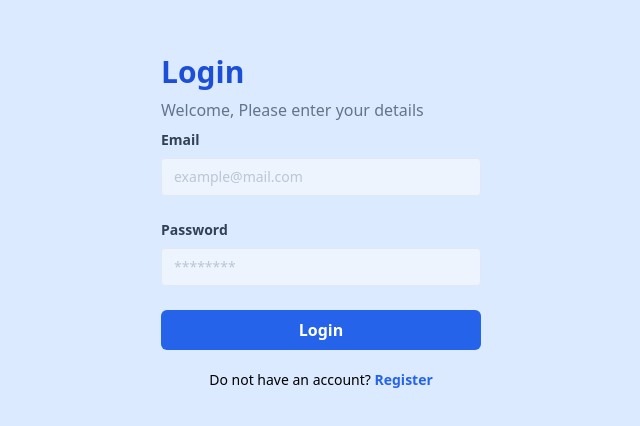
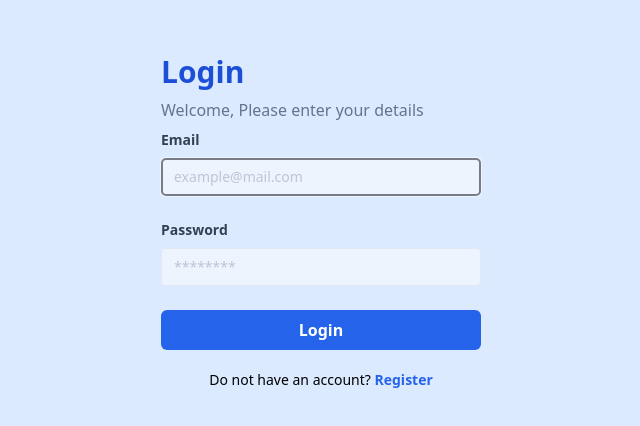
Before and after one commit to sigit1986/my-react-app, a React (Vite) app: page /login in a window 1280 px wide. Shown: the part 178-604 px from the top of the page, without its empty margins (319-959 px from the left). Built offline with nearby package versions, Linux system fonts and the light colour scheme.

Commit message:
mengubah input index formlogin

```diff
--- a/src/Pages/products.jsx
+++ b/src/Pages/products.jsx
@@ -1,5 +1,5 @@
 /* eslint-disable no-unused-vars */
-import { Fragment, useEffect, useState } from "react";
+import { Fragment, useEffect, useRef, useState } from "react";
 import CardProduct from "../components/Fragments/CardProduct";
 import Button from "../components/Elements/Button";
 
@@ -62,6 +62,24 @@
         }
     }
 
+    // useRef
+    const cartRef = useRef(JSON.parse(localStorage.getItem("cart")) || []);
+
+    const handleAddToCartRef = (id) => {
+        cartRef.current = [...cartRef.current, {id, qty: 1}];
+        localStorage.setItem("cart", JSON.stringify(cartRef.current));
+    };
+
+    const totalPriceRef = useRef(null);
+
+    useEffect(() => {
+        if (cart.length > 0) {
+            totalPriceRef.current.style.display = "table-row";
+        }else {
+            totalPriceRef.current.style.display = "none";
+        }
+    }, [cart]);
+
     return (
         <Fragment>
             <div className="flex justify-end h-20 bg-blue-600 text-white items-center px-10">
@@ -109,7 +127,7 @@
                                     </tr>
                                 )
                             })}
-                            <tr>
+                            <tr ref={totalPriceRef}>
                                 <td colSpan={3}>
                                     <b>Total Price</b>
                                 </td>
--- a/src/components/Elements/Input/Input.jsx
+++ b/src/components/Elements/Input/Input.jsx
@@ -1,5 +1,8 @@
-const Input = (props) => {
-    // eslint-disable-next-line react/prop-types
+/* eslint-disable react/prop-types */
+/* eslint-disable react/display-name */
+import { forwardRef } from "react";
+
+const Input = forwardRef((props, ref) => {
       const {type, placeholder, name} = props;
       return(
           <input
@@ -8,8 +11,9 @@
             placeholder={placeholder}
             name={name}
             id={name}
+            ref={ref}
           />
       );
-};
+  });
 
 export default Input;
--- a/src/components/Elements/Input/index.jsx
+++ b/src/components/Elements/Input/index.jsx
@@ -1,16 +1,18 @@
+/* eslint-disable react/display-name */
+/* eslint-disable react/prop-types */
+import { forwardRef } from "react";
 import Input from "./Input";
 import Label from "./Label.jsx";
 
 
-const InputForm = (props) => {
-    // eslint-disable-next-line react/prop-types
-    const {label, name, type, placeholder} = props;
-    return(
-        <div className="mb-6">
-            <Label htmlFor={name}>{label}</Label>
-            <Input name={name} type={type} placeholder={placeholder} />
-        </div>
-    )
-}
+const InputForm = forwardRef((props, ref) => {
+        const {label, name, type, placeholder} = props;
+        return(
+            <div className="mb-6">
+                <Label htmlFor={name}>{label}</Label>
+                <Input name={name} type={type} placeholder={placeholder} ref={ref}/>
+            </div>
+        );
+    });
 
 export default InputForm;
--- a/src/components/Fragments/FormLogin.jsx
+++ b/src/components/Fragments/FormLogin.jsx
@@ -1,5 +1,6 @@
 import InputForm from "../Elements/Input";
 import Button from "../Elements/Button";
+import { useEffect, useRef } from "react";
 
 
 const FormLogin = () => {
@@ -9,6 +10,13 @@
     localStorage.setItem("password", event.target.password.value);
     window.location.href = "/products";
   }
+
+  const emailRef = useRef(null);
+
+  useEffect(() => {
+    emailRef.current.focus();
+  })
+
   return(
       <form onSubmit={handleLogin}>
           <InputForm
@@ -16,6 +24,7 @@
             type="email"
             placeholder="example@mail.com"
             name="email"
+            ref={emailRef}
           />
           <InputForm
             label="Password"
```
Lines whose indentation alone changed are shown as unchanged.
